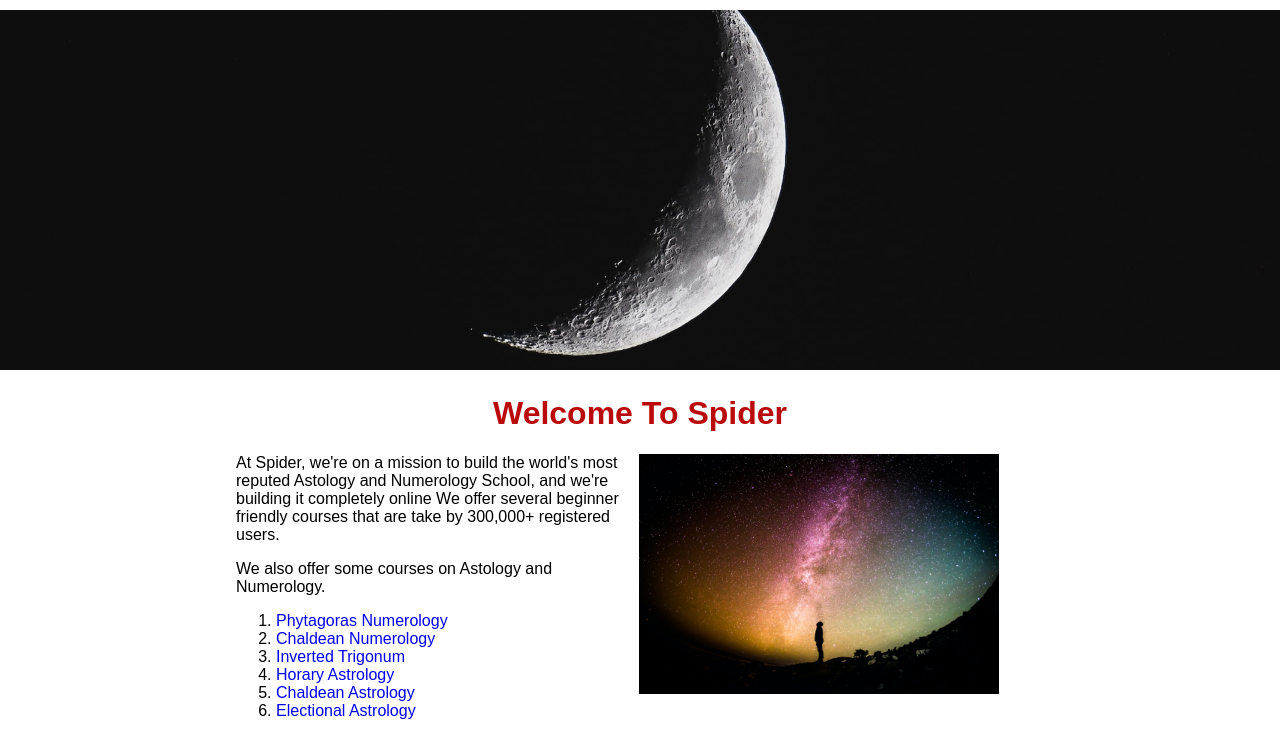
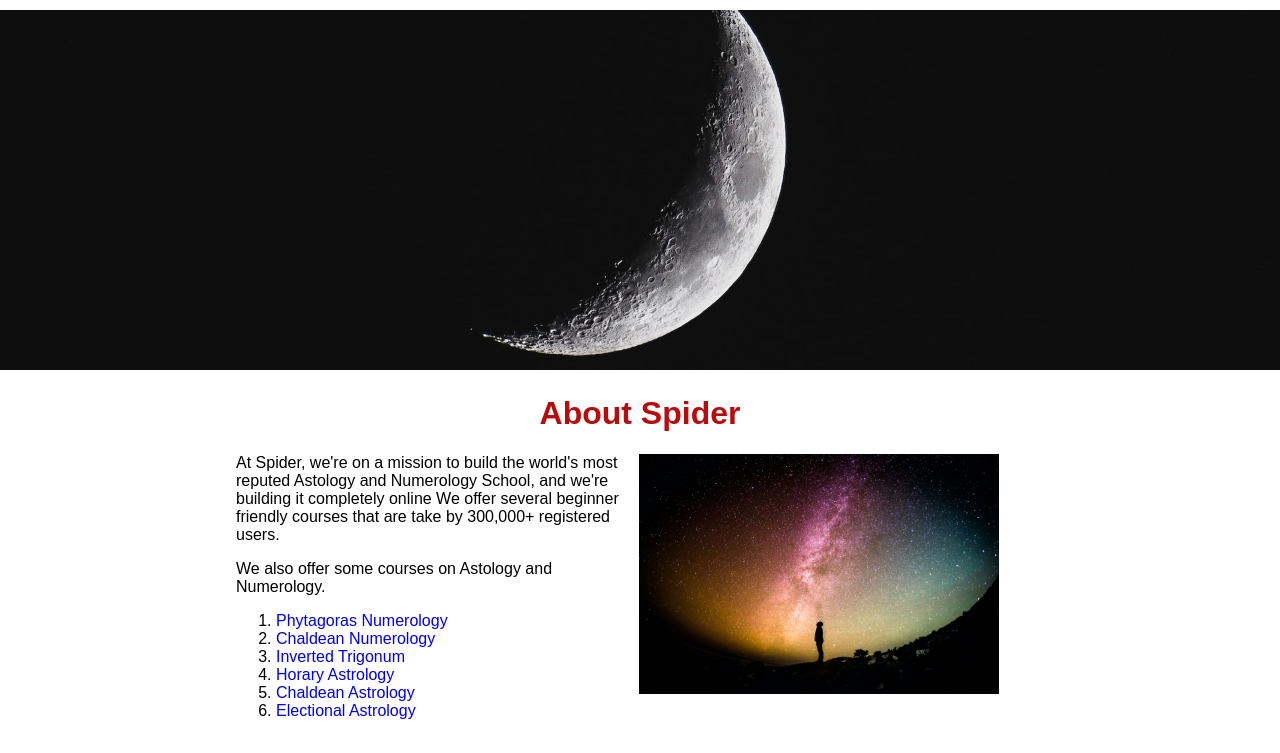
Before and after one commit to Spider1201/Astrology-Numerology, a plain HTML site: page src/index.html in a window 1280 px wide. Shown: the part 35-788 px from the top of the page. Drawn offline with Linux system fonts and the light colour scheme.

Commit message:
changed back to "about"

```diff
--- a/src/index.html
+++ b/src/index.html
@@ -14,7 +14,7 @@
     </div>
     <img id="banner" src="banner.jpg.jpg" alt="banner" height="360px" width="100%">
     <h1 style="text-align: center;">
-         Welcome To Spider
+                About Spider
     </h1>
     <div id="about">
         <div id="description">
```
